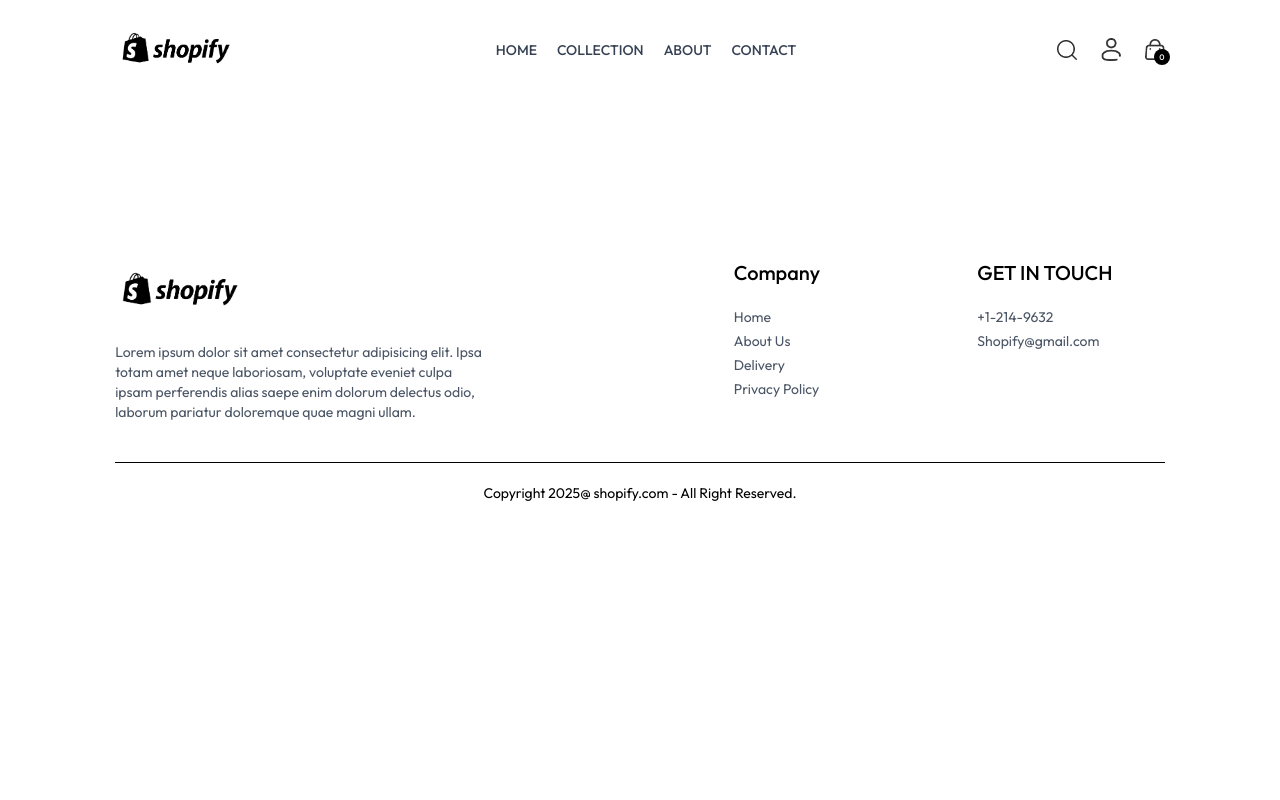
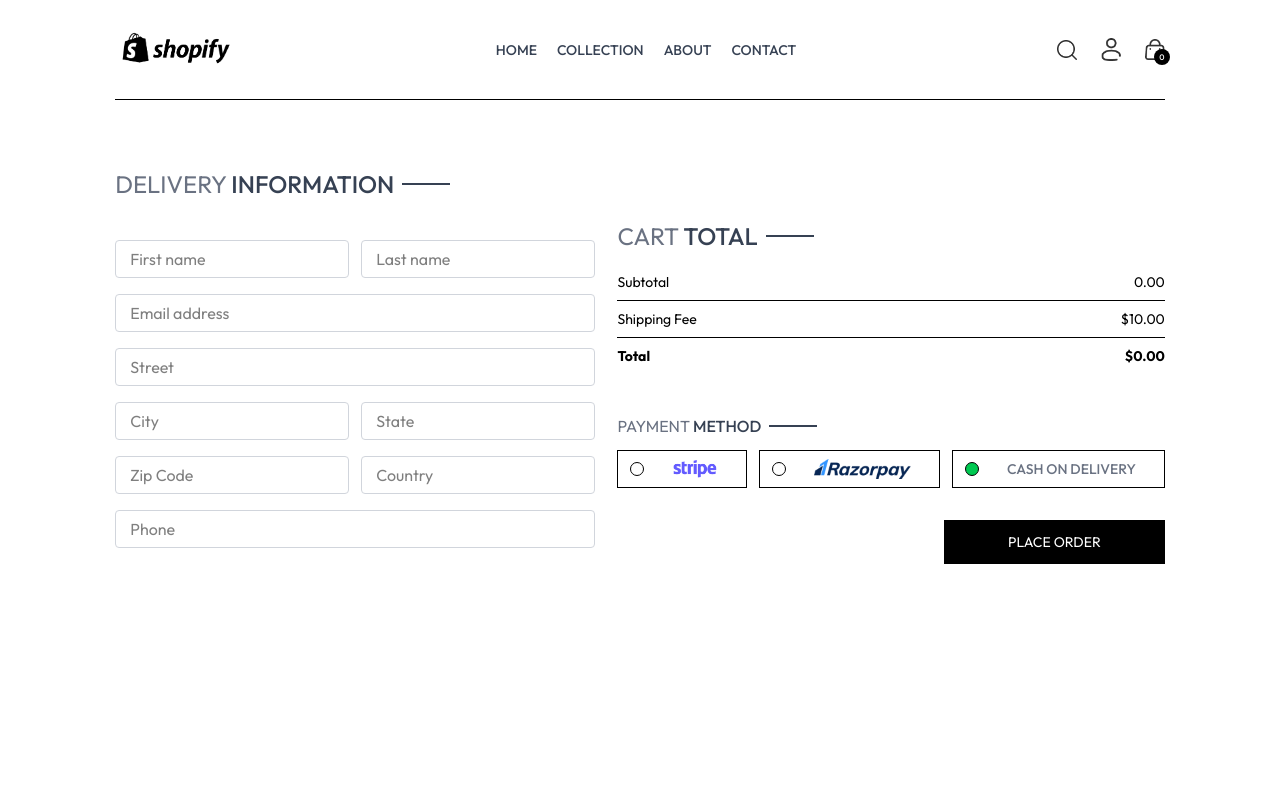
Before and after one commit to Arslansaifi012/fullstack-ecommerce-app, a React (Vite) app in the folder frontend/: page /placeOrder in a window 1280 px wide. Shown: the top 800 px of the page. Built offline with nearby package versions, Linux system fonts and the light colour scheme.

Commit message:
completed cart page

```diff
--- a/frontend/src/App.jsx
+++ b/frontend/src/App.jsx
@@ -31,9 +31,10 @@
         <Route path="/product/:productId" element= {<Product/>}/>
          <Route path="/cart" element= {<Cart/>}/>
          <Route path ="/login" element = {<Login/> } />
-         <Route path="/nplaceOrder" element = {<PlaceOrder/>} />
-         <Route path="/order" element = {<Order/>} />
+         <Route path="/placeOrder" element = {<PlaceOrder/>} />
+        <Route path="/order" element={<Order />} />
       </Routes>
+
       <Footer />
     </div>
   )
--- /dev/null
+++ b/frontend/src/Components/CartTotal.jsx
@@ -0,0 +1,38 @@
+import { useContext } from "react";
+import { ShopContext } from "../Context/ShopContext";
+import Title from "./Title";
+
+const CartTotal = () =>{
+
+    const {getCartAmount, Currency, deliveryFee} = useContext(ShopContext) ;
+
+    return (
+        <div className="w-full">
+            <div className="text-2xl">
+                <Title text1={'CART'} text2={'TOTAL'}/>
+            </div>
+
+            <div className="flex flex-col gap-2 mt-2 text-sm">
+                <div className="flex justify-between">
+                    <p>Subtotal</p>
+                    <p>{getCartAmount()}.00</p>
+                </div>
+                <hr />
+                <div className="flex justify-between">
+                    <p>Shipping Fee</p>
+                    <p>{Currency}{deliveryFee}.00</p>
+                </div>
+                <hr />
+                <div className="flex justify-between">
+                    <b>Total</b>
+                    <b>{Currency}{getCartAmount() === 0 ? 0 : getCartAmount() + deliveryFee}.00</b>
+
+                </div>
+
+            </div>
+
+        </div>
+    )
+} ;
+
+export default CartTotal ;
--- a/frontend/src/Context/ShopContext.jsx
+++ b/frontend/src/Context/ShopContext.jsx
@@ -3,6 +3,7 @@
 import { products } from "../assets/assets";
 import { toast } from "react-toastify";
 import Login from "../pages/Login";
+import { useNavigate } from "react-router-dom";
 
 
 export const ShopContext = createContext({
@@ -17,6 +18,7 @@
     const [search, setSearch] = useState('') ;
     const [showSearch, setShowSearch] = useState(false) ;
     const [cartItems, setCartItems] = useState({}) ;
+    const navigate = useNavigate() ;
 
     const addTocart = async (itemId, size) =>{
 
@@ -52,6 +54,7 @@
                 try {
                     if (cartItems[items][item] > 0) {
                         totalCount+= cartItems[items][item] ;
+
                     }
                 } catch (error) {
                     toast.error(error.message)
@@ -68,12 +71,41 @@
         setCartItems(cartData) ;
     }
 
+    const getCartAmount = () => {
+
+        let totalAmount = 0 ;
+
+        for (const items in cartItems){
+            let itemInfo = products.find((product) => product._id === items);
+
+            for(const item in cartItems[items]){
+                try {
+
+                    if (cartItems[items][item] > 0) {
+
+                        totalAmount += itemInfo.price * cartItems[items][item] ;
+
+                    }
+
+                } catch (error) {
+                    console.log(error.message,'getCartAmount Error');
+
+                }
+            }
+        }
+
+        return totalAmount ;
+
+
+    }
+
     const value = {
         products , Currency , deliveryFee,
         search, setSearch, showSearch, setShowSearch,
         cartItems, addTocart ,
         getCartCount ,
-        updateQuantity
+        updateQuantity,getCartAmount,
+        navigate,
     }
 
     return(
--- a/frontend/src/pages/Cart.jsx
+++ b/frontend/src/pages/Cart.jsx
@@ -3,9 +3,10 @@
 import { ShopContext } from "../Context/ShopContext";
 import Title from "../Components/Title";
 import { assets } from "../assets/assets";
+import CartTotal from "../Components/CartTotal";
 
 const Cart = () => {
-    const {products, Currency, cartItems, updateQuantity} = useContext(ShopContext) ;
+    const {products, Currency, cartItems, updateQuantity,navigate} = useContext(ShopContext) ;
     const [cartData, setCartData] = useState([]) ;
 
     useEffect(()=>{
@@ -75,7 +76,20 @@
                     </div>
                 );
             })}
+
         </div>
+
+        <div className="flex justify-end my-20">
+            <div className="w-full sm:w-[450px]">
+                <CartTotal />
+                <div className="w-full text-end">
+                    <button onClick={()=>navigate('/placeOrder')} className="bg-black text-white text-sm my-8 px-8 py-3">PROCEED TO CHECKOUT</button>
+
+                </div>
+            </div>
+
+        </div>
+
     </div>
 );
 }
--- a/frontend/src/pages/Order.jsx
+++ b/frontend/src/pages/Order.jsx
@@ -2,7 +2,7 @@
 const Order = () => {
     return (
         <div>
-
+<h1>ksndjksbc</h1>
         </div>
     )
 } ;
--- a/frontend/src/pages/PlaceOrder.jsx
+++ b/frontend/src/pages/PlaceOrder.jsx
@@ -1,7 +1,80 @@
+import { useContext, useState } from "react";
+import { assets } from "../assets/assets";
+import CartTotal from "../Components/CartTotal";
+import Title from "../Components/Title";
+import { ShopContext } from "../Context/ShopContext";
 
 const PlaceOrder = () =>{
+
+    const [method, setMethod] = useState('cod') ;
+    const {navigate} = useContext(ShopContext) ;
+
     return (
-        <div>
+        <div className="flex flex-col sm:flex-row justify-between gap-4 pt-5 sm:pt-14 min-h-[80vh] border-t">
+
+            <div className="flex flex-col gap-4 w-full sm:max-w-[480px]">
+
+                <div className="text-xl sm:text-2xl my-3">
+                    <Title text1={"DELIVERY"} text2={'INFORMATION'} />
+
+                </div>
+
+                <div className="flex gap-3 ">
+                    <input className="border border-gray-300 rounded py-1.5 px-3.5  w-full " placeholder="First name" type="text" />
+                    <input className="border border-gray-300 rounded py-1.5 px-3.5  w-full " placeholder="Last name" type="text" />
+                </div>
+
+                <input className="border border-gray-300 rounded py-1.5 px-3.5  w-full " placeholder="Email address" type="email" />
+                <input className="border border-gray-300 rounded py-1.5 px-3.5  w-full " placeholder="Street" type="text" />
+
+                    <div className="flex gap-3 ">
+                    <input className="border border-gray-300 rounded py-1.5 px-3.5  w-full " placeholder="City" type="text" />
+                    <input className="border border-gray-300 rounded py-1.5 px-3.5  w-full " placeholder="State" type="text" />
+                </div>
+
+                    <div className="flex gap-3 ">
+                    <input className="border border-gray-300 rounded py-1.5 px-3.5  w-full " placeholder="Zip Code" type="number" />
+                    <input className="border border-gray-300 rounded py-1.5 px-3.5  w-full " placeholder="Country" type="text" />
+
+                </div>
+
+                <input className="border border-gray-300 rounded py-1.5 px-3.5  w-full " placeholder="Phone" type="number" />
+            </div>
+
+            <div className="mt-8">
+                <div className="mt-8 min-w-80">
+
+                    <CartTotal />
+                </div>
+
+                <div className="mt-12">
+                    <Title text1={'PAYMENT'} text2={'METHOD'}/>
+                    <div className="flex flex-col gap-3 lg:flex-row">
+                        <div onClick={()=>setMethod('stripe')} className="flex items-center gap-3 border p-2 px-3 cursor-pointer">
+                            <p className={`min-w-3.5 h-3.5 border rounded-full ${method === 'stripe' ? 'bg-green-500' : ''}`}></p>
+                            <img className="h-5 mx-4" src={assets.stripe_logo} alt="" />
+
+                        </div>
+
+                          <div onClick={()=>setMethod('razorpay')} className="flex items-center gap-3 border p-2 px-3 cursor-pointer">
+                            <p className={`min-w-3.5 h-3.5 border rounded-full ${method === 'razorpay' ? 'bg-green-500' : ''}`}></p>
+                            <img className="h-5 mx-4" src={assets.razorpay_logo} alt="" />
+                        </div>
+
+                          <div onClick={()=>setMethod('cod')} className="flex items-center gap-3 border p-2 px-3 cursor-pointer">
+                            <p className={`min-w-3.5 h-3.5 border rounded-full ${method === 'cod' ? 'bg-green-500' : ''}`}></p>
+                             <p className="text-gray-500 text-sm font-medium mx-4">CASH ON DELIVERY</p>
+                        </div>
+                    </div>
+
+                    <div className="w-full text-end mt-8">
+                        <button onClick={()=>navigate('/Order')} className="bg-black text-white px-16 py-3 text-sm">PLACE ORDER</button>
+
+                    </div>
+
+                </div>
+
+            </div>
 
         </div>
     )
```
